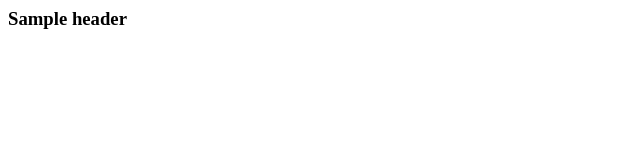
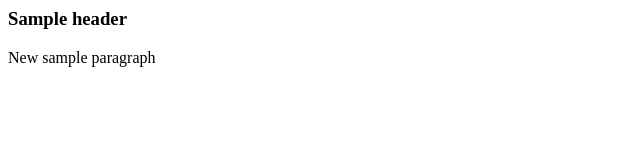
Before and after one commit to stevenm98/git-one, a plain HTML site: page index.html in a window 1280 px wide. Shown: the whole page, without its empty margins (0-640 px from the left). Drawn offline with Linux system fonts and the light colour scheme.

Commit message:
add new paragraph

```diff
--- a/index.html
+++ b/index.html
@@ -6,5 +6,6 @@
 </head>
 <body>
     <h3>Sample header</h3>
+    <p>New sample paragraph</p>
 </body>
 </html>
```
